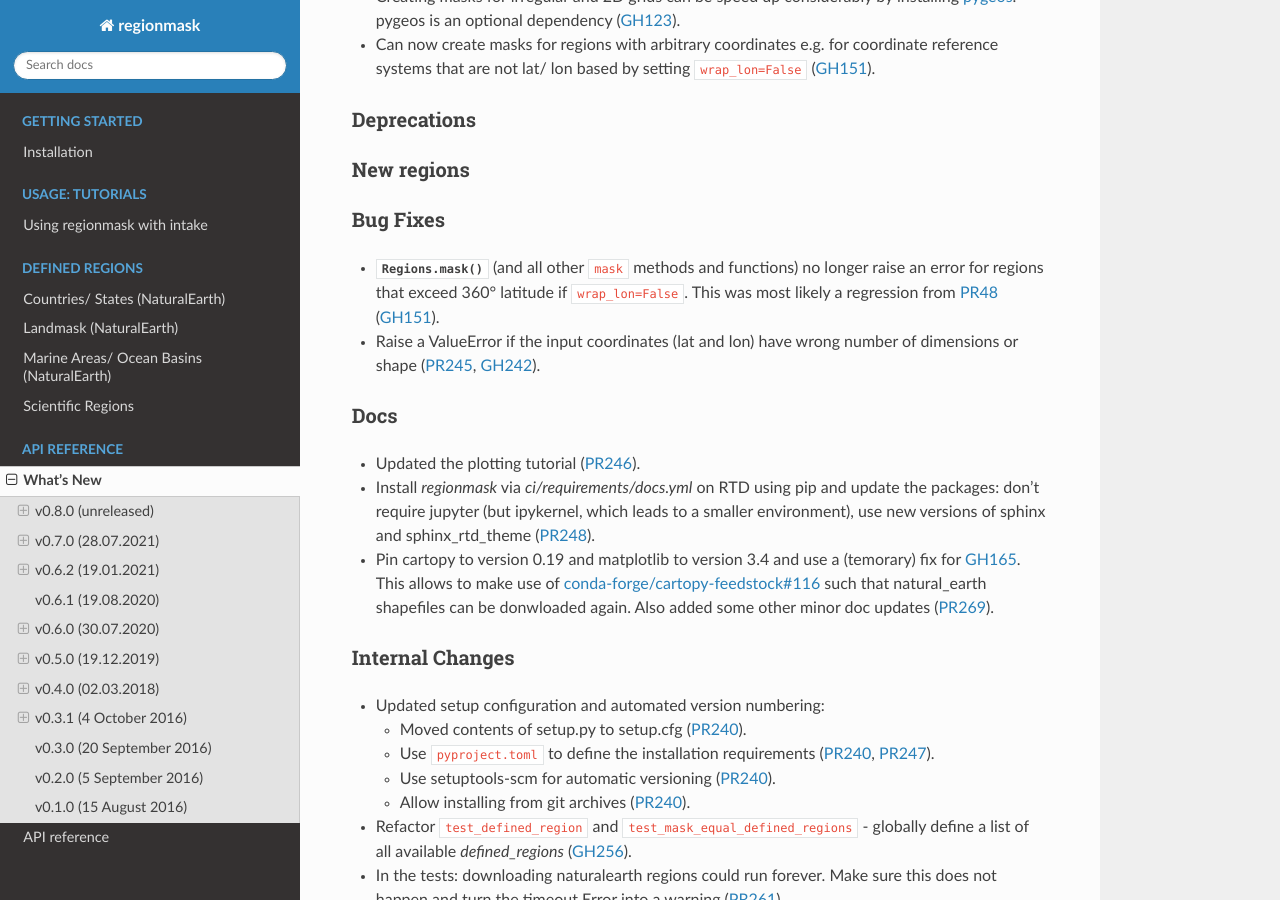
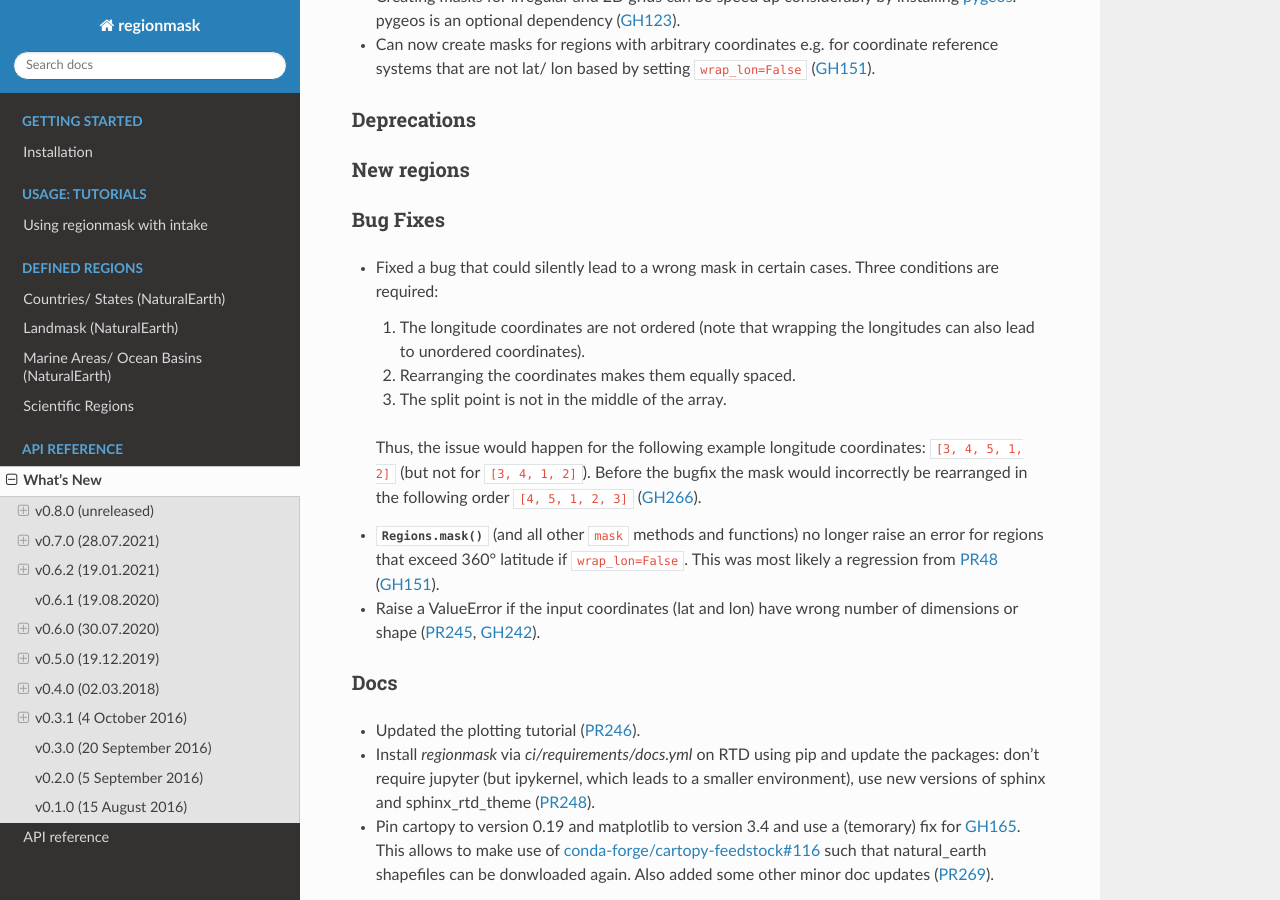
Before and after one commit to regionmask/regionmask, a Sphinx documentation site: the page built from docs/whats_new.rst, in a window 1280 px wide and 900 px high, scrolled down 776 px. Built offline with Sphinx 7.4.7 and the Read the Docs theme 2.0.0, drawn with Linux system fonts in a browser that asks for light colours; pages that are not in the unit, such as notebooks, are missing from menus; the version number could not be read and is left out.

Commit message:
fix asymmetric flip_lon (#266) (#267)
* fix asymmetric flip_lon (#266)

* update docs/whats_new.rst

* undo some unrelated changes

* ensure rasterize_flip is used

```diff
--- a/docs/whats_new.rst
+++ b/docs/whats_new.rst
@@ -50,6 +50,18 @@ New regions
 
 Bug Fixes
 ~~~~~~~~~
+
+- Fixed a bug that could silently lead to a wrong mask in certain cases. Three conditions are
+  required:
+
+  1. The longitude coordinates are not ordered (note that wrapping the longitudes can
+     also lead to unordered coordinates).
+  2. Rearranging the coordinates makes them equally spaced.
+  3. The split point is not in the middle of the array.
+
+  Thus, the issue would happen for the following example longitude coordinates: ``[3, 4, 5, 1, 2]``
+  (but not for ``[3, 4, 1, 2]``). Before the bugfix the mask would incorrectly be rearranged
+  in the following order ``[4, 5, 1, 2, 3]`` (:issue:`266`).
 
 - :py:meth:`Regions.mask` (and all other ``mask`` methods and functions) no longer raise
   an error for regions that exceed 360° latitude if ``wrap_lon=False``. This was most
```
Also changed, not shown: 2 other files.
